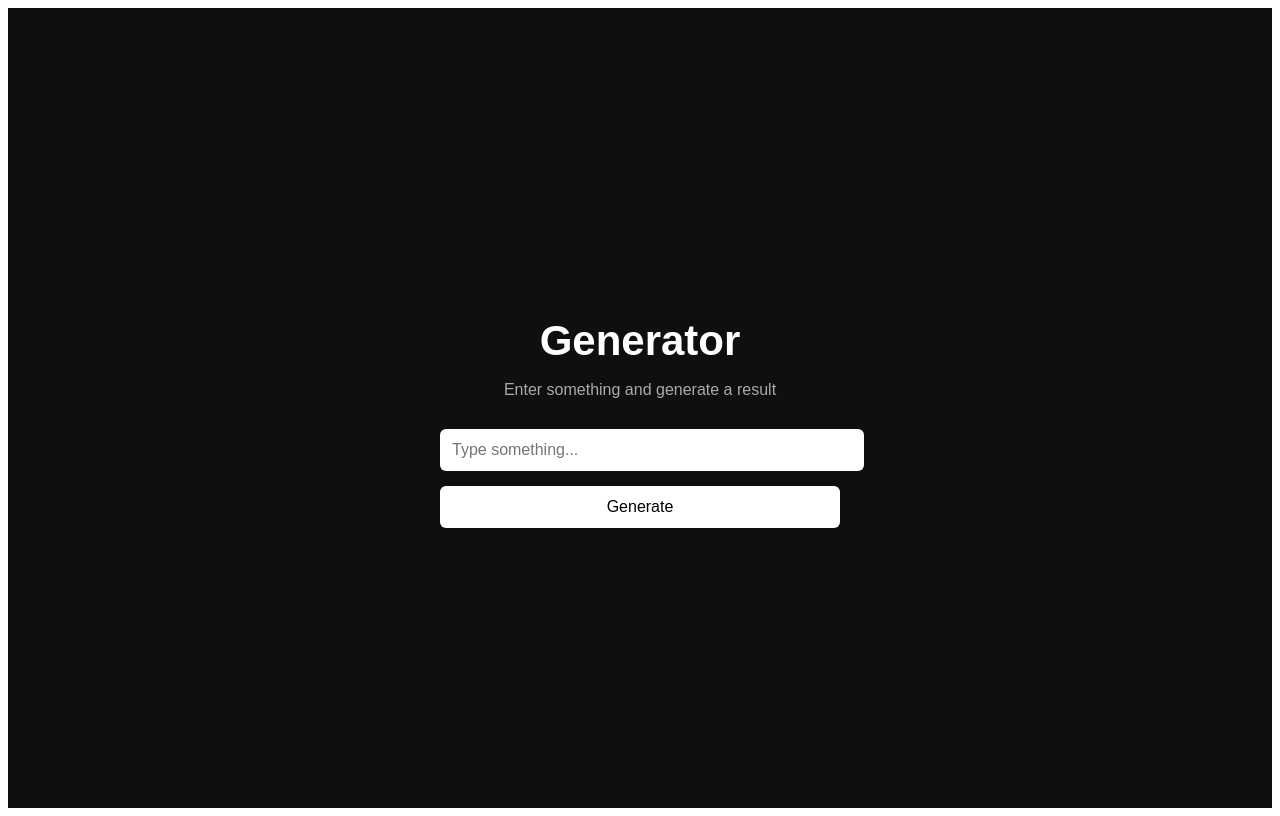
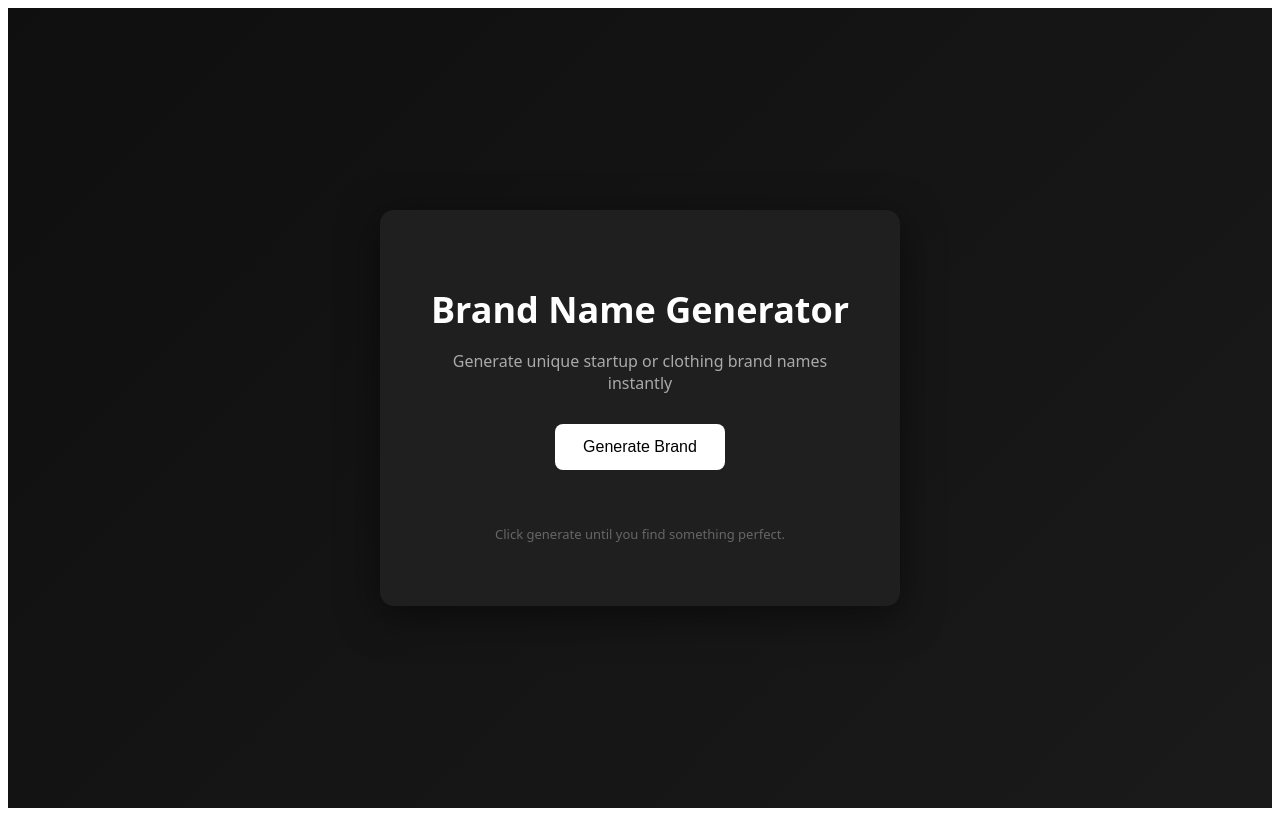
Before and after one commit to I-LESOP/Brand-name-generator, a Next.js app: page / in a window 1280 px wide. Built offline with nearby package versions, Linux system fonts and the light colour scheme.

Commit message:
brand generator homepage

```diff
--- a/app/page.js
+++ b/app/page.js
@@ -2,86 +2,114 @@
 import { useState } from "react";
 
 export default function Home() {
-  const [input, setInput] = useState("");
-  const [result, setResult] = useState("");
+  const [brand, setBrand] = useState("");
 
-  function generateResult() {
-    if (!input) return;
-    setResult(`Generated result for: ${input}`);
+  const prefixes = [
+    "Neo","Ultra","Nova","Prime","Zen","Alpha","Pixel","Meta",
+    "Aero","Flux","Echo","Vibe","Lumo","Orbit"
+  ];
+
+  const suffixes = [
+    "ify","io","ora","lab","verse","works","sy","core",
+    "loop","hub","nova","zone","forge","craft"
+  ];
+
+  const endings = [
+    "Labs","Studio","Co","Brand","Collective","Group","Works"
+  ];
+
+  function generateBrand() {
+    const p = prefixes[Math.floor(Math.random() * prefixes.length)];
+    const s = suffixes[Math.floor(Math.random() * suffixes.length)];
+    const e = endings[Math.floor(Math.random() * endings.length)];
+
+    const style = Math.floor(Math.random()*3);
+
+    if(style === 0) setBrand(`${p}${s}`);
+    if(style === 1) setBrand(`${p}${s} ${e}`);
+    if(style === 2) setBrand(`${p}${p.slice(-2)}${s}`);
   }
 
   return (
     <main style={styles.main}>
-      <div style={styles.container}>
-        <h1 style={styles.title}>Generator</h1>
-        <p style={styles.subtitle}>Enter something and generate a result</p>
+      <div style={styles.card}>
+        <h1 style={styles.title}>Brand Name Generator</h1>
 
-        <input
-          style={styles.input}
-          type="text"
-          placeholder="Type something..."
-          value={input}
-          onChange={(e) => setInput(e.target.value)}
-        />
+        <p style={styles.subtitle}>
+          Generate unique startup or clothing brand names instantly
+        </p>
 
-        <button style={styles.button} onClick={generateResult}>
-          Generate
+        <button onClick={generateBrand} style={styles.button}>
+          Generate Brand
         </button>
 
-        {result && (
-          <div style={styles.resultBox}>
-            <p>{result}</p>
+        {brand && (
+          <div style={styles.result}>
+            {brand}
           </div>
         )}
+
+        <p style={styles.footer}>
+          Click generate until you find something perfect.
+        </p>
       </div>
     </main>
   );
 }
 
 const styles = {
-  main: {
-    height: "100vh",
-    display: "flex",
-    justifyContent: "center",
-    alignItems: "center",
-    background: "#0f0f0f",
-    color: "white",
-    fontFamily: "Arial"
+  main:{
+    height:"100vh",
+    display:"flex",
+    justifyContent:"center",
+    alignItems:"center",
+    background:"linear-gradient(135deg,#0f0f0f,#1a1a1a)",
+    color:"white",
+    fontFamily:"system-ui"
   },
-  container: {
-    textAlign: "center",
-    width: "400px"
+
+  card:{
+    background:"#1f1f1f",
+    padding:"50px",
+    borderRadius:"14px",
+    textAlign:"center",
+    width:"420px",
+    boxShadow:"0 10px 40px rgba(0,0,0,0.5)"
   },
-  title: {
-    fontSize: "42px",
-    marginBottom: "10px"
+
+  title:{
+    fontSize:"36px",
+    marginBottom:"10px"
   },
-  subtitle: {
-    marginBottom: "30px",
-    color: "#aaa"
+
+  subtitle:{
+    color:"#aaa",
+    marginBottom:"30px"
   },
-  input: {
-    width: "100%",
-    padding: "12px",
-    fontSize: "16px",
-    marginBottom: "15px",
-    borderRadius: "6px",
-    border: "none"
+
+  button:{
+    padding:"14px 28px",
+    fontSize:"16px",
+    border:"none",
+    borderRadius:"8px",
+    background:"white",
+    color:"black",
+    cursor:"pointer",
+    marginBottom:"30px"
   },
-  button: {
-    width: "100%",
-    padding: "12px",
-    fontSize: "16px",
-    borderRadius: "6px",
-    border: "none",
-    background: "#ffffff",
-    color: "#000",
-    cursor: "pointer"
+
+  result:{
+    fontSize:"28px",
+    fontWeight:"bold",
+    padding:"18px",
+    background:"#2a2a2a",
+    borderRadius:"8px",
+    marginTop:"10px"
   },
-  resultBox: {
-    marginTop: "25px",
-    padding: "15px",
-    background: "#1e1e1e",
-    borderRadius: "6px"
+
+  footer:{
+    marginTop:"25px",
+    fontSize:"13px",
+    color:"#666"
   }
 };
```
